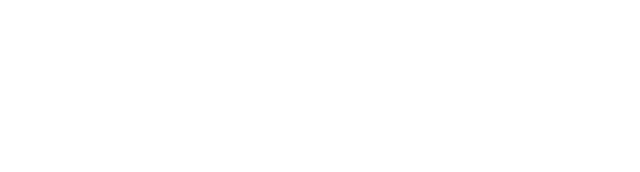
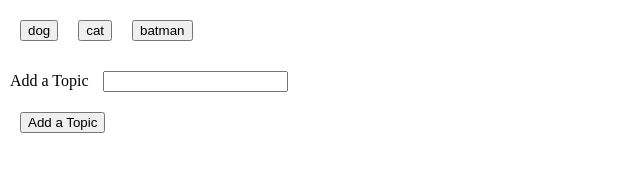
Before and after one commit to HaveAGneissDay/GIFFY-API, a plain HTML site: page index.html in a window 1280 px wide. Shown: the whole page, without its empty margins (0-640 px from the left). Drawn offline with nearby package versions, Linux system fonts and the light colour scheme.

Commit message:
more psudocode and begining steps

```diff
--- a/index.html
+++ b/index.html
@@ -1,9 +1,32 @@
 <!DOCTYPE html>
 <head>
 <link rel="stylesheet" type="text/css" href="reset.css">
-</head>
+<style type="text/css">
+  button,
+  div,
+  form,
+  input {
+    margin: 10px;
+  }
+</style>
+<!-- <link rel="stylesheet" type="text/css" href="https://maxcdn.bootstrapcdn.com/bootstrap/3.3.7/css/bootstrap.min.css" />
+</head> -->
 <body>
   <script src="https://cdnjs.cloudflare.com/ajax/libs/jquery/3.2.1/jquery.min.js"></script>
+
+  <div id="topics-view"></div>
+
+
+  <form id="topics-form">
+    <label for="topics-input">Add a Topic</label>
+    <input type="text" id="topics-input">
+    <br>
+
+    <!-- Button triggers new topic to be added -->
+    <input id="add-topics" type="submit" value="Add a Topic">
+  </form>
+
+  <div id="display"> </div>
 
   <script type="text/javascript" src="javascript.js"> </script>
 
--- a/javascript.js
+++ b/javascript.js
@@ -1,13 +1,60 @@
+
+//When Opening the webpage I should be able to
+
+//STEP 1: Make a button  ( X )
+//STEP 2: Search for a topic ( X )
+//STEP 3: Make the new topic into a button  ( X )
+//STEP 4: Click on a button to run an ajax call for GIFs (  )
+//STEP 5: When clicked, the display should be empty   (  )
+//STEP 6: Load the GIFs of the new button clicked as static  (  )
+//STEP 7: When GIF is clicked it should move  (  )
+
+
+
+
 $(document).ready(function() {
 
-//When Opening the webpage I should be able to
-// Run an ajax call
-// return some search results from ajax
-// make those search results into gifs
+//Global Variables
+var topics =["dog", "cat", "batman"];
 
 
 // After everything is loaded. I should be able to add a new button
 // I need to erase the previous buttons and populate the new buttons so that they do not double up
+function renderButtons() {
+  //clear the buttons so I don't duplicate
+ $("#topics-view").html("");
+
+  // Loop through the the topics to generate new buttons
+  for (var i = 0; i < topics.length; i++) {
+    var newButton = $("<button>");
+    newButton.text(topics[i]);
+    $("#topics-view").append(newButton);
+  }
+}
+
+//this function makes new buttons
+$("#add-topics").on("click", function(event) {
+  event.preventDefault();
+  var newTopic = $("#topics-input").val()
+  topics.push(newTopic);
+  renderButtons();
+})
+
+
+// Run an ajax call
+// var queryURL = "https://github.com/Giphy/GiphyAPI" + topic + "#public-beta-key";
+//
+// $.ajax({
+//   url: queryURL,
+//   method: "GET"
+// }).done(function(response) {
+//   console.log(response)
+//   $("#display").html();
+// })
+
+
+// return some search results from ajax
+// make those search results into gifs
 
 
 //The gifs loaded should be static until I click on them
@@ -20,6 +67,5 @@ $(document).ready(function() {
 
 
 
-
-
+renderButtons();
 })
```
